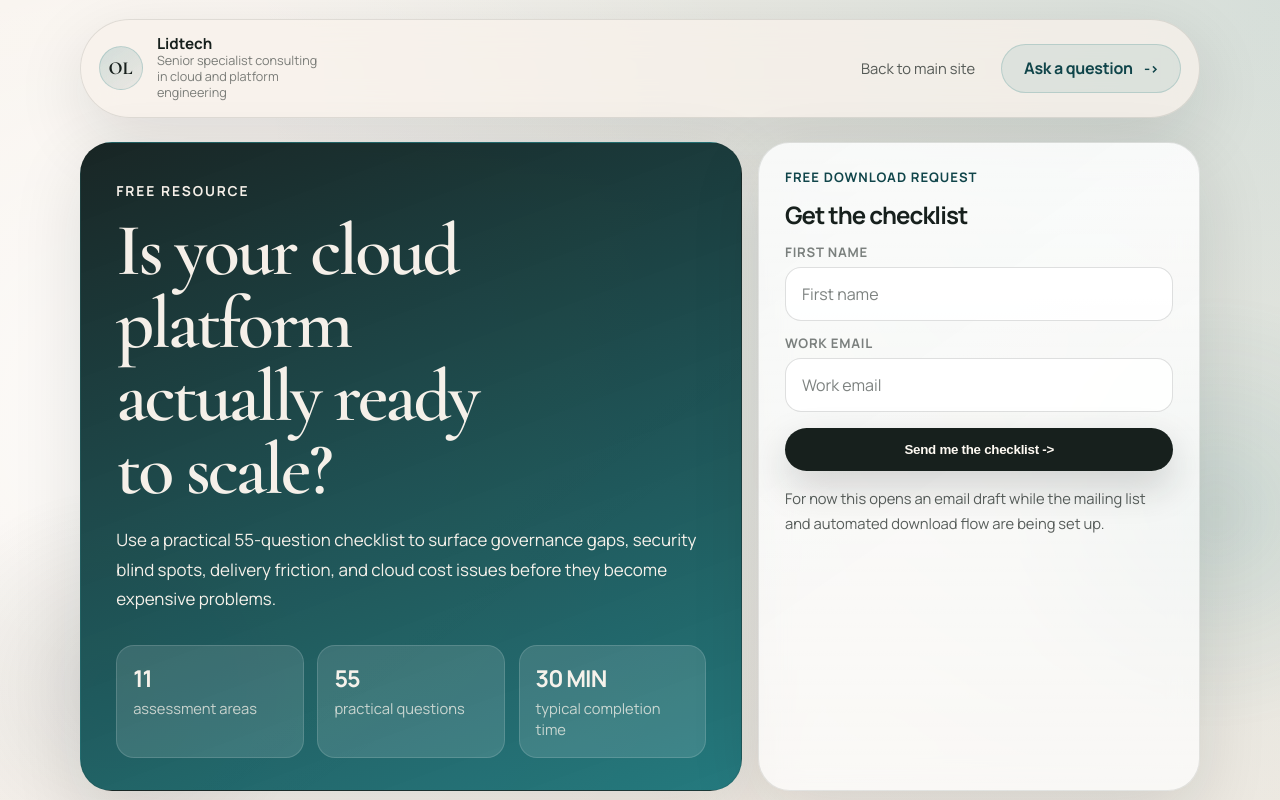
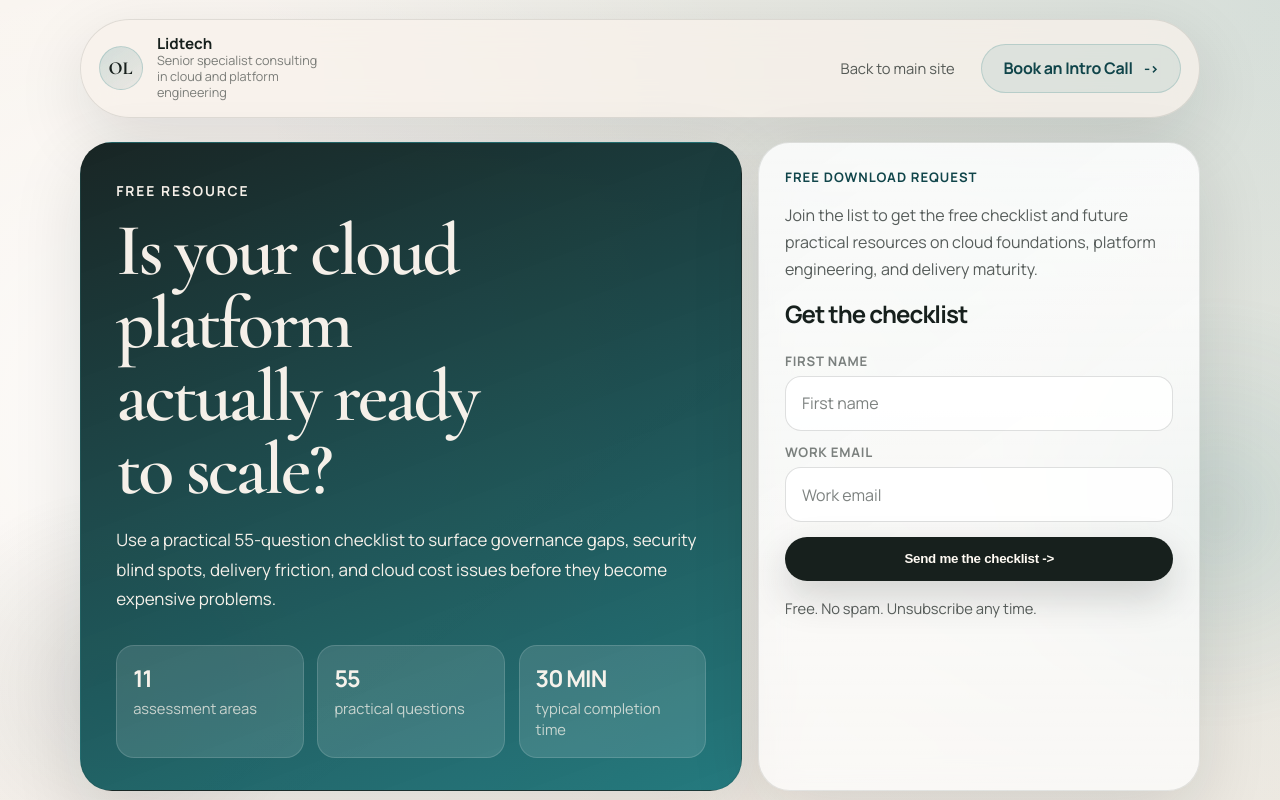
Before and after one commit to KartDev/Lidtech-website, a Next.js app: page /cloud-platform-readiness-checklist in a window 1280 px wide. Shown: the top 800 px of the page. Built offline with nearby package versions, Linux system fonts and the light colour scheme.

Commit message:
Update booking CTA to use Calendly

```diff
--- a/src/app/cloud-platform-readiness-checklist/lead-capture-form.tsx
+++ b/src/app/cloud-platform-readiness-checklist/lead-capture-form.tsx
@@ -1,104 +1,51 @@
-"use client";
-
-import type { FormEvent } from "react";
-import { useState } from "react";
-
 import { checklistConfig } from "@/content/checklist";
-import { siteConfig } from "@/content/site";
 
 type LeadCaptureFormProps = {
-  buttonLabel: string;
   className?: string;
   heading?: string;
   note?: string;
-  showName?: boolean;
-  sourceLabel: string;
+  submitLabel: string;
   variant?: "stacked" | "inline";
 };
 
 export default function LeadCaptureForm({
-  buttonLabel,
   className,
   heading,
   note = checklistConfig.form.note,
-  showName = true,
-  sourceLabel,
+  submitLabel,
   variant = "stacked",
 }: LeadCaptureFormProps) {
-  const [email, setEmail] = useState("");
-  const [firstName, setFirstName] = useState("");
-  const [hasSubmitted, setHasSubmitted] = useState(false);
-
-  function handleSubmit(event: FormEvent<HTMLFormElement>) {
-    event.preventDefault();
-
-    const lines = [
-      `Hi ${siteConfig.companyName},`,
-      "",
-      `I'd like the ${checklistConfig.form.resourceName}.`,
-      showName ? `First name: ${firstName}` : undefined,
-      `Work email: ${email}`,
-      `Source: ${sourceLabel}`,
-    ].filter(Boolean);
-
-    const query = new URLSearchParams({
-      subject: `${checklistConfig.form.resourceName} request`,
-      body: lines.join("\n"),
-    });
-
-    setHasSubmitted(true);
-    window.location.href = `mailto:${siteConfig.email}?${query.toString()}`;
-  }
-
   return (
     <form
+      action={checklistConfig.form.action}
       className={`lead-capture-form lead-capture-form-${variant}${className ? ` ${className}` : ""}`}
-      onSubmit={handleSubmit}
+      method="post"
     >
       {heading ? <h3>{heading}</h3> : null}
 
       <div className="lead-capture-fields">
-        {showName ? (
         <label className="lead-field">
           <span className="lead-field-label">First name</span>
           <input
             autoComplete="given-name"
-              name="first_name"
-              onChange={(event) => setFirstName(event.target.value)}
+            name="fields[name]"
             placeholder="First name"
             required
             type="text"
-              value={firstName}
           />
         </label>
-        ) : null}
 
         <label className="lead-field">
           <span className="lead-field-label">Work email</span>
-          <input
-            autoComplete="email"
-            inputMode="email"
-            name="email_address"
-            onChange={(event) => setEmail(event.target.value)}
-            placeholder="Work email"
-            required
-            type="email"
-            value={email}
-          />
+          <input autoComplete="email" inputMode="email" name="email" placeholder="Work email" required type="email" />
         </label>
       </div>
 
       <button className="button button-primary lead-submit-button" type="submit">
-        <span>{buttonLabel}</span>
+        <span>{submitLabel}</span>
       </button>
 
       <p className="lead-form-note">{note}</p>
-
-      {hasSubmitted ? (
-        <p className="lead-form-status" role="status">
-          {checklistConfig.form.submittedMessage}
-        </p>
-      ) : null}
     </form>
   );
 }
--- a/src/app/cloud-platform-readiness-checklist/page.tsx
+++ b/src/app/cloud-platform-readiness-checklist/page.tsx
@@ -83,7 +83,7 @@ export default function CloudPlatformReadinessChecklistPage() {
           <a className="lead-page-home-link" href="/">
             Back to main site
           </a>
-          <ActionButton href={`mailto:${siteConfig.email}`} label="Ask a question" variant="ghost" />
+          <ActionButton href={siteConfig.bookingUrl} label="Book an Intro Call" variant="ghost" />
         </div>
       </header>
 
@@ -103,13 +103,10 @@ export default function CloudPlatformReadinessChecklistPage() {
           </div>
         </div>
 
-        <aside className="lead-form-card reveal reveal-delay-2">
+        <aside className="lead-form-card reveal reveal-delay-2" id="checklist-signup">
           <p className="lead-form-card-eyebrow">Free download request</p>
-          <LeadCaptureForm
-            buttonLabel={checklistConfig.form.buttonLabel}
-            heading={checklistConfig.form.heading}
-            sourceLabel="hero-form"
-          />
+          <p className="lead-form-intro">{checklistConfig.form.intro}</p>
+          <LeadCaptureForm heading={checklistConfig.form.heading} submitLabel={checklistConfig.form.buttonLabel} />
         </aside>
       </section>
 
@@ -173,14 +170,7 @@ export default function CloudPlatformReadinessChecklistPage() {
           <p className="section-description">{checklistConfig.closingCta.description}</p>
         </div>
 
-        <LeadCaptureForm
-          buttonLabel={checklistConfig.form.compactButtonLabel}
-          className="lead-bottom-form"
-          note={checklistConfig.form.note}
-          showName={false}
-          sourceLabel="bottom-form"
-          variant="inline"
-        />
+        <LeadCaptureForm className="lead-bottom-form" note={checklistConfig.form.note} submitLabel={checklistConfig.form.compactButtonLabel} variant="inline" />
       </section>
 
       <footer className="site-footer lead-page-footer">
--- a/src/app/globals.css
+++ b/src/app/globals.css
@@ -1134,17 +1134,27 @@ h3 {
   font-size: 1.5rem;
 }
 
+.lead-form-card h3 {
+  margin-bottom: 0.7rem;
+}
+
+.lead-form-intro {
+  margin: 0 0 1.1rem;
+  color: var(--foreground-soft);
+  line-height: 1.68;
+}
+
 .lead-capture-fields {
   display: grid;
   gap: 0.8rem;
 }
 
 .lead-capture-form-inline .lead-capture-fields {
-  grid-template-columns: minmax(0, 1fr);
+  grid-template-columns: repeat(2, minmax(0, 1fr));
 }
 
 .lead-capture-form-inline {
-  grid-template-columns: minmax(0, 1fr) auto;
+  grid-template-columns: minmax(0, 1fr);
   align-items: end;
 }
 
@@ -1352,25 +1362,10 @@ h3 {
   gap: 0.8rem;
 }
 
-.lead-bottom-copy h2 {
-  max-width: 14ch;
-}
-
-.lead-bottom-form {
-  padding: 1.1rem;
-  border-radius: var(--radius-lg);
-  background: rgba(255, 255, 255, 0.12);
-  border: 1px solid rgba(255, 255, 255, 0.18);
-}
-
-.lead-bottom-form .lead-form-note,
-.lead-bottom-form .lead-form-status,
-.lead-bottom-form .lead-field-label {
-  color: rgba(255, 247, 238, 0.78);
-}
-
-.lead-bottom-form .lead-field input {
-  background: rgba(255, 255, 255, 0.94);
+.lead-bottom-actions {
+  display: flex;
+  flex-direction: column;
+  gap: 0.8rem;
 }
 
 .lead-page-footer {
@@ -1389,6 +1384,30 @@ h3 {
   .lead-author-portrait {
     min-height: 14rem;
   }
+
+.lead-bottom-actions {
+    display: none;
+  }
+}
+
+.lead-bottom-copy h2 {
+  max-width: 14ch;
+}
+
+.lead-bottom-form {
+  padding: 1.1rem;
+  border-radius: var(--radius-lg);
+  background: rgba(255, 255, 255, 0.12);
+  border: 1px solid rgba(255, 255, 255, 0.18);
+}
+
+.lead-bottom-form .lead-form-note,
+.lead-bottom-form .lead-field-label {
+  color: rgba(255, 247, 238, 0.78);
+}
+
+.lead-bottom-form .lead-field input {
+  background: rgba(255, 255, 255, 0.94);
 }
 
 @media (max-width: 720px) {
@@ -1431,7 +1450,7 @@ h3 {
     grid-template-columns: 1fr;
   }
 
-  .lead-capture-form-inline {
+  .lead-capture-form-inline .lead-capture-fields {
     grid-template-columns: 1fr;
   }
 
--- a/src/content/checklist.ts
+++ b/src/content/checklist.ts
@@ -20,13 +20,15 @@ export const checklistConfig = {
     { value: "30 min", label: "typical completion time" },
   ],
   form: {
+    action:
+      "https://assets.mailerlite.com/jsonp/2348072/forms/187449423478916726/subscribe",
     resourceName: "Cloud Platform Readiness Checklist",
     heading: "Get the checklist",
     buttonLabel: "Send me the checklist ->",
-    compactButtonLabel: "Request the checklist ->",
-    note: "For now this opens an email draft while the mailing list and automated download flow are being set up.",
-    submittedMessage:
-      "If your mail app did not open, email contact@lidtech.se and mention the checklist.",
+    compactButtonLabel: "Send it ->",
+    intro:
+      "Join the list to get the free checklist and future practical resources on cloud foundations, platform engineering, and delivery maturity.",
+    note: "Free. No spam. Unsubscribe any time.",
   },
   sectionHeading: {
     eyebrow: "What's inside",
--- a/src/content/site.ts
+++ b/src/content/site.ts
@@ -198,7 +198,7 @@ export const siteConfig: SiteConfig = {
   location: "Stockholm, Sweden",
   email: "contact@lidtech.se",
   url: "https://lidtech.se",
-  bookingUrl: "mailto:contact@lidtech.se",
+  bookingUrl: "https://calendly.com/oskar-lidtech/introduction",
   meta: {
     title: "Lidtech | Cloud Architecture, Platform Engineering, DevOps, and IaC",
     description:
@@ -211,7 +211,7 @@ export const siteConfig: SiteConfig = {
       "Senior specialist consulting in cloud architecture, platform engineering, DevOps, Infrastructure as Code, and technical advisory. Practical support for teams that want scalable systems, better delivery, and stronger technical foundations.",
     primaryCta: {
       label: "Book an Intro Call",
-      href: "mailto:contact@lidtech.se",
+      href: "https://calendly.com/oskar-lidtech/introduction",
     },
     secondaryCta: {
       label: "Explore Services",
```
Lines whose indentation alone changed are shown as unchanged.
